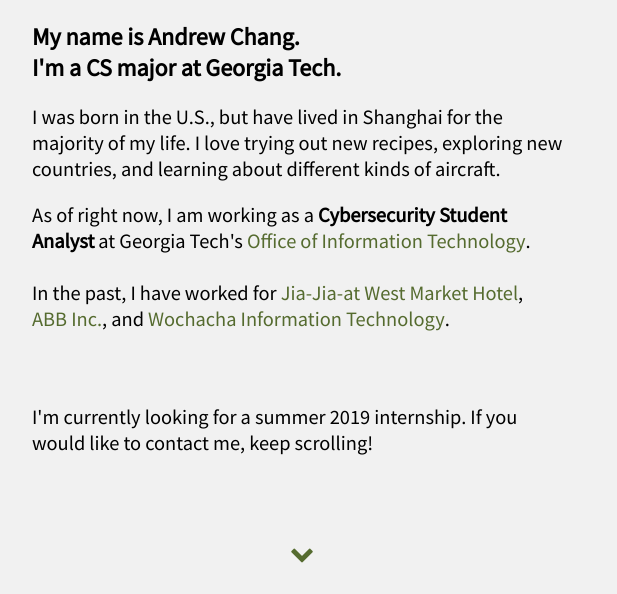
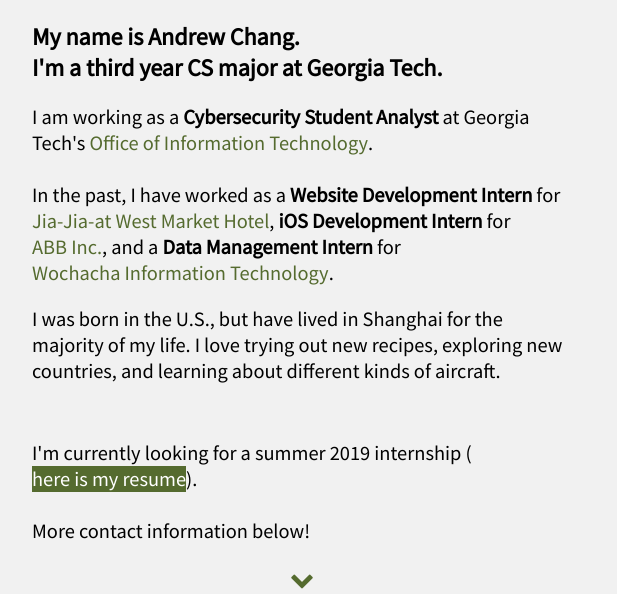
Before and after one commit to timeforchang/website, a plain HTML site: page index.html in a window 1280 px wide. Shown: the part 139-733 px from the top of the page, 18-635 px from the left. Drawn offline with nearby package versions, Linux system fonts and the light colour scheme; grey boxes are pictures that could not be loaded.

Commit message:
small fixes for fall 2018

```diff
--- a/css/main.css
+++ b/css/main.css
@@ -30,7 +30,7 @@
     height: 100vh;
     /*width: 100vw;*/
     background-size: cover;
-    padding: 25vh 100px 10vh 100px;
+    padding: 0vh 100px 0vh 100px;
     background-position: center;
 }
 
--- a/index.html
+++ b/index.html
@@ -14,12 +14,16 @@
         <div class = "half-section" id = "about">
         	<h1><span style = "color: darkolivegreen; font-size:1.5em;">Hello!</span> </h1>
             <h2>    My name is Andrew Chang. <br>
-                    I'm a CS major at Georgia Tech. <br> </h2>
+                    I'm a third year CS major at Georgia Tech. <br> </h2>
+            <p>     I am working as a <b>Cybersecurity Student Analyst</b> at Georgia Tech's <a style="display: inline-block;" href="https://www.oit.gatech.edu/services/security-and-identity/cyber-security-incident-response-and-management" target="_blank">Office of Information Technology</a>.<br><br>
+                    In the past, I have worked as a <b>Website Development Intern</b> for <a href="https://www.jj-whotel.com.tw/" target="_blank">Jia-Jia-at West Market Hotel</a>, <b>iOS Development Intern</b> for <a href="https://new.abb.com/" target="_blank">ABB Inc.</a>, and a <b>Data Management Intern</b> for <a href="http://www.wochacha.com/" target="_blank">Wochacha Information Technology</a>. </p>
             <p>     I was born in the U.S., but have lived in Shanghai for the majority of my life.
                     I love trying out new recipes, exploring new countries, and learning about different kinds of aircraft. </p>
-            <p>     As of right now, I am working as a <b>Cybersecurity Student Analyst</b> at Georgia Tech's <a style="display: inline-block;" href="https://www.oit.gatech.edu/services/security-and-identity/cyber-security-incident-response-and-management" target="_blank">Office of Information Technology</a>.<br><br>
-                    In the past, I have worked for <a href="https://www.jj-whotel.com.tw/" target="_blank">Jia-Jia-at West Market Hotel</a>, <a href="https://new.abb.com/" target="_blank">ABB Inc.</a>, and <a href="http://www.wochacha.com/" target="_blank">Wochacha Information Technology</a>. </p> <br>
-            <p>     I'm currently looking for a summer 2019 internship. If you would like to contact me, keep scrolling!</p><br><br>
+                    <div style="height:15px;"></div>
+            <p>     I'm currently looking for a summer 2019 internship (<a target = "_blank" href = AChang_Resume.pdf>
+                    <span style = "background-color: darkolivegreen;
+                    color: white">here is my resume</span>
+                    </a>).<br><br>  More contact information below!</p>
             <a id="chevron" href = "#contact">
                 <i class="fa fa-chevron-down" aria-hidden="true"></i>
             </a>
```
Also changed, not shown: images/IMG_0565 200px.jpg (deleted), images/abb.png (deleted), images/pixelbuzz.png (deleted), images/website.png (deleted), images/¢A$H.png (deleted), 1 other file.
